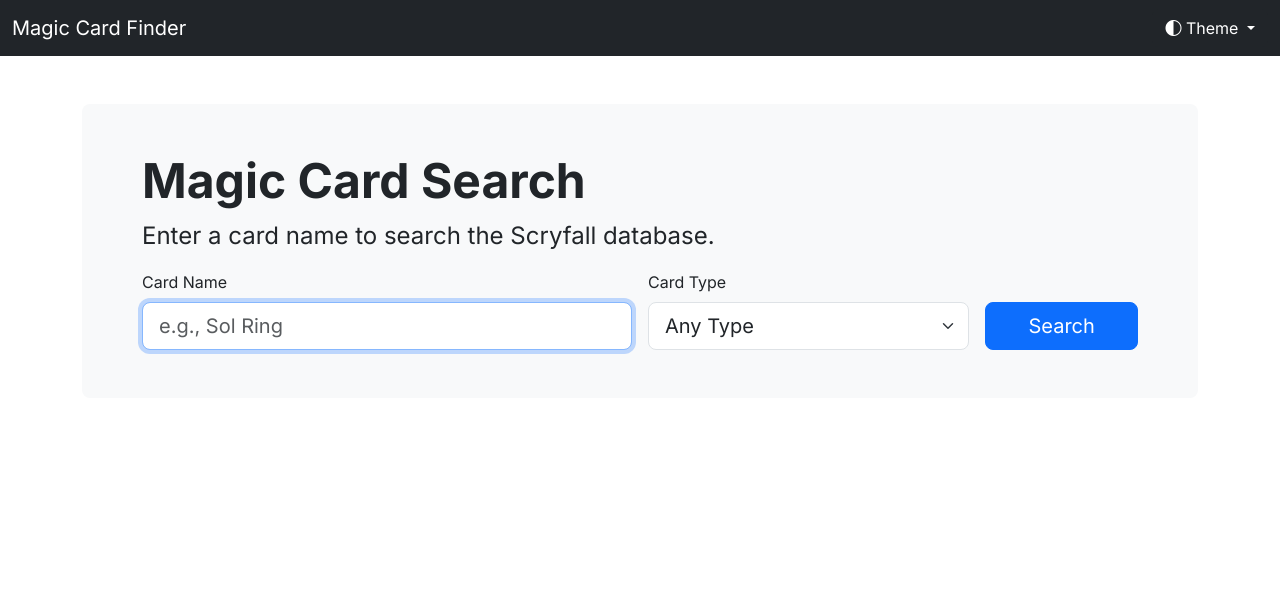
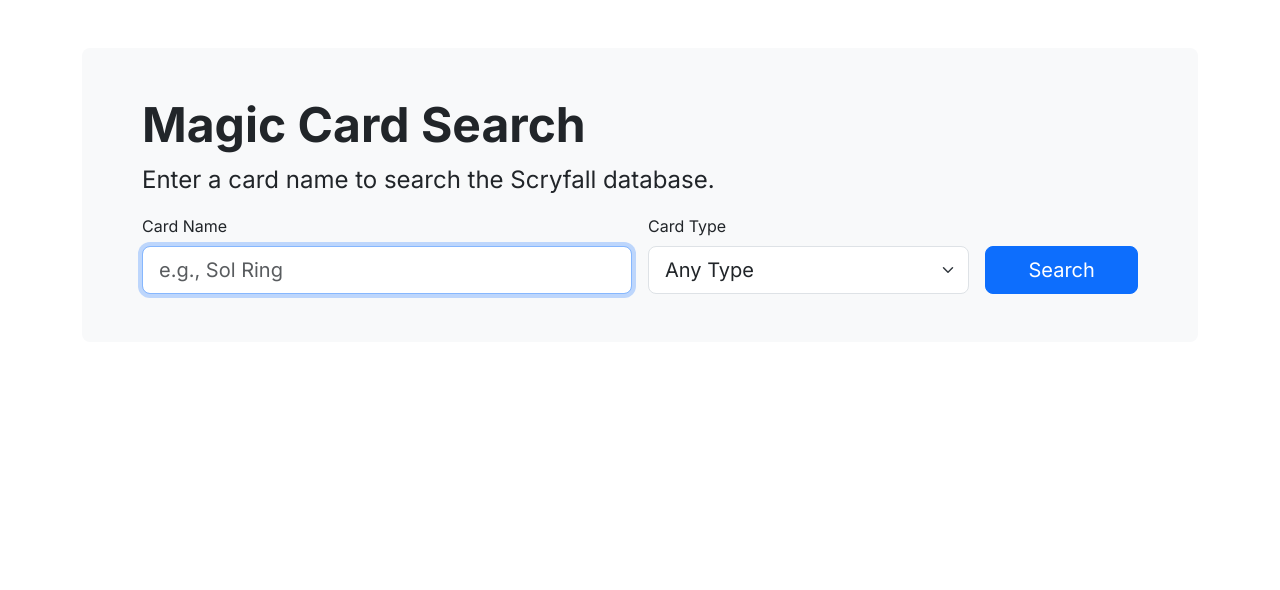
Before and after one commit to strangextame/strange-tamerepo, a Flask app: page / in a window 1280 px wide. Shown: the top 590 px of the page. Run offline with Flask 2, Linux system fonts and the light colour scheme.

Commit message:
Continued UI Dail-In

```diff
--- a/app.py
+++ b/app.py
@@ -95,7 +95,7 @@ def search() -> Response:
         return render_template('error.html', message=error_message)
     # Allow a wider range of characters including letters, numbers, spaces,
     # and common punctuation like apostrophes, commas, colons, and hyphens.
-    if not re.fullmatch(r"[\w\s',:-]+", card_name):
+    if not re.fullmatch(r"[\w\s',:/-]+", card_name):
         error_message = "Card name contains invalid characters."
         return render_template('error.html', message=error_message)
 
--- a/templates/base.html
+++ b/templates/base.html
@@ -81,23 +81,6 @@
     <div id="scryfall-watermark-container">
         <span class="text-body-secondary">Powered by <a href="https://scryfall.com/docs/api" target="_blank" rel="noopener noreferrer" class="scryfall-attribution-link">Scryfall API</a></span>
     </div>
-    <nav class="navbar navbar-expand-lg navbar-dark bg-dark">
-        <div class="container-fluid">
-            <a class="navbar-brand" href="/">Magic Card Finder</a>
-            <ul class="navbar-nav ms-auto mb-2 mb-lg-0">
-                <li class="nav-item dropdown">
-                    <button class="btn btn-dark dropdown-toggle" id="theme-switcher" type="button" data-bs-toggle="dropdown" aria-expanded="false">
-                        <i class="bi bi-circle-half"></i> Theme
-                    </button>
-                    <ul class="dropdown-menu dropdown-menu-end" aria-labelledby="theme-switcher">
-                        <li><button class="dropdown-item d-flex align-items-center" type="button" data-bs-theme-value="light"><i class="bi bi-sun-fill me-2"></i> Light</button></li>
-                        <li><button class="dropdown-item d-flex align-items-center" type="button" data-bs-theme-value="dark"><i class="bi bi-moon-stars-fill me-2"></i> Dark</button></li>
-                        <li><button class="dropdown-item d-flex align-items-center" type="button" data-bs-theme-value="auto"><i class="bi bi-circle-half me-2"></i> Auto</button></li>
-                    </ul>
-                </li>
-            </ul>
-        </div>
-    </nav>
 
     <main class="container my-4 my-md-5">
         {% block content %}{% endblock %}
```
Also changed, not shown: templates/results.html (+31 -4 lines).
